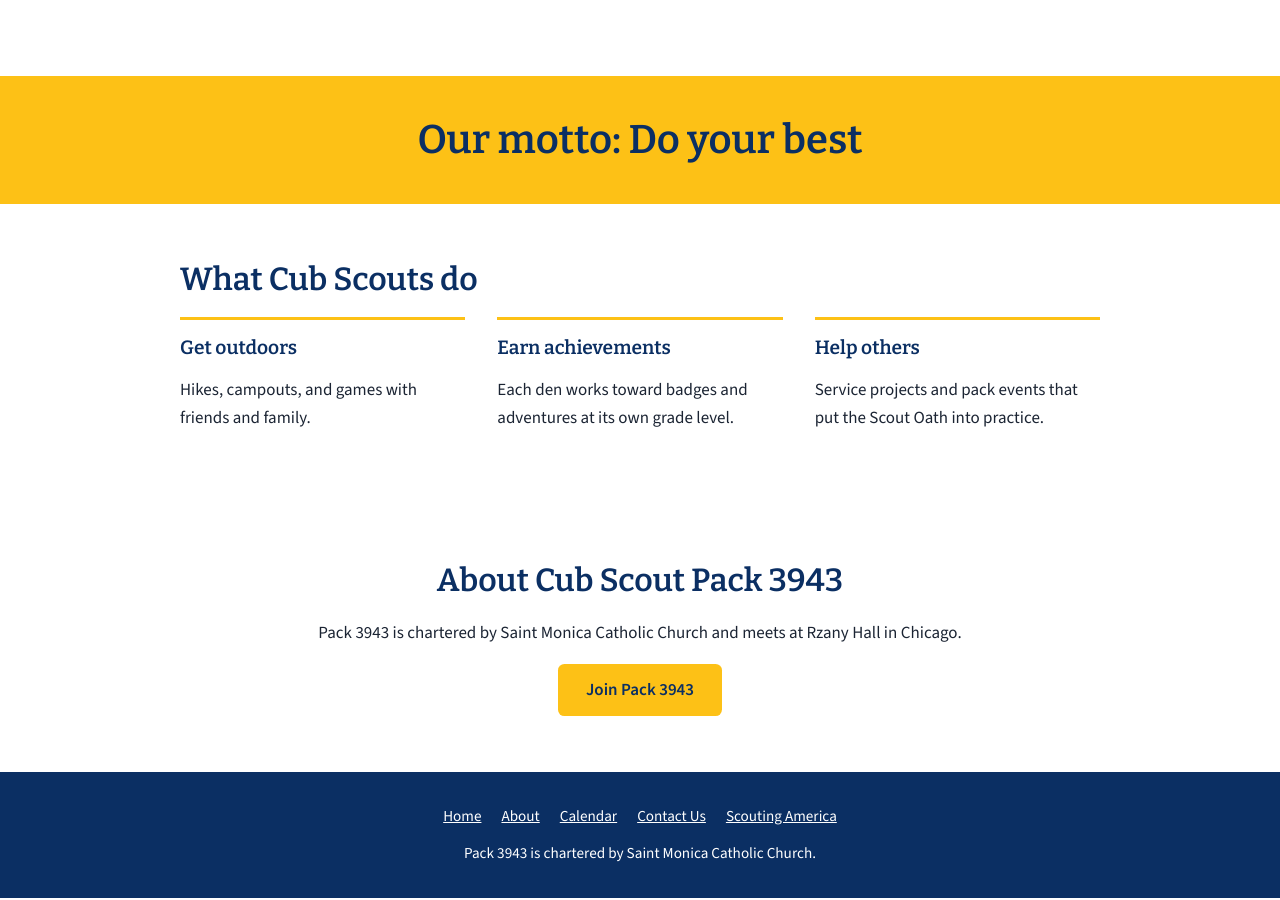
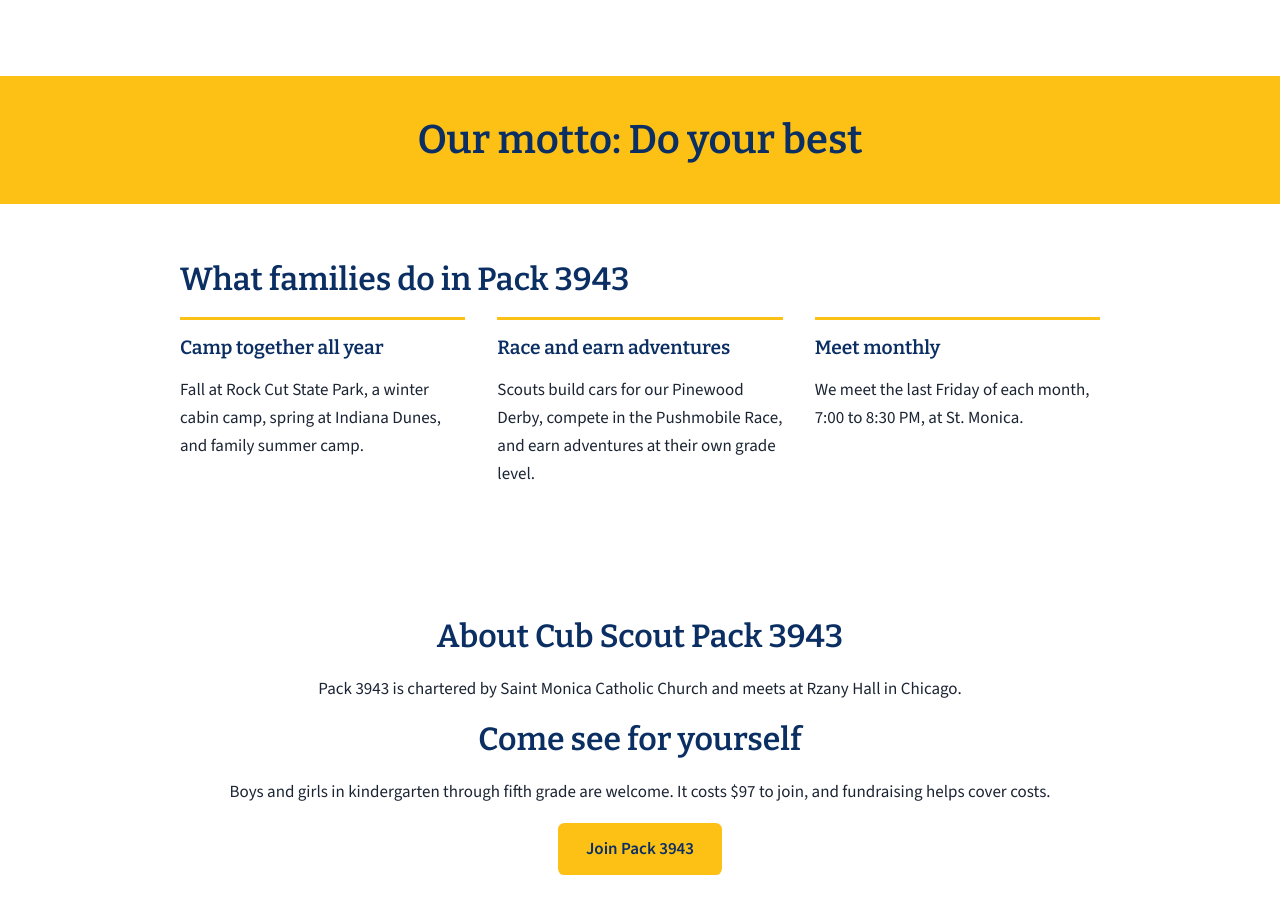
Before and after one commit to pack-3943/pack-3943.github.io, a Jekyll site: the page built from index.markdown, in a window 1280 px wide and 900 px high, scrolled down 808 px. Built offline with Jekyll 4.4.1, drawn with Linux system fonts in a browser that asks for light colours.

Commit message:
adding more details

```diff
--- a/index.markdown
+++ b/index.markdown
@@ -33,19 +33,19 @@ layout: default
 
 <section class="band">
   <div class="wrap">
-    <h2>What Cub Scouts do</h2>
+    <h2>What families do in Pack 3943</h2>
     <div class="three-col">
       <div>
-        <h3>Get outdoors</h3>
-        <p>Hikes, campouts, and games with friends and family.</p>
+        <h3>Camp together all year</h3>
+        <p>Fall at Rock Cut State Park, a winter cabin camp, spring at Indiana Dunes, and family summer camp.</p>
       </div>
       <div>
-        <h3>Earn achievements</h3>
-        <p>Each den works toward badges and adventures at its own grade level.</p>
+        <h3>Race and earn adventures</h3>
+        <p>Scouts build cars for our Pinewood Derby, compete in the Pushmobile Race, and earn adventures at their own grade level.</p>
       </div>
       <div>
-        <h3>Help others</h3>
-        <p>Service projects and pack events that put the Scout Oath into practice.</p>
+        <h3>Meet monthly</h3>
+        <p>We meet the last Friday of each month, 7:00 to 8:30 PM, at St. Monica.</p>
       </div>
     </div>
   </div>
@@ -55,6 +55,8 @@ layout: default
   <div class="wrap">
     <h2>About Cub Scout Pack 3943</h2>
     <p>Pack 3943 is chartered by Saint Monica Catholic Church and meets at Rzany Hall in Chicago.</p>
-    <a class="button" href="{{ '/contact/' | relative_url }}">Join Pack 3943</a>
+    <h2>Come see for yourself</h2>
+    <p>Boys and girls in kindergarten through fifth grade are welcome. It costs $97 to join, and fundraising helps cover costs.</p>
+     <a class="button" href="{{ '/contact/' | relative_url }}">Join Pack 3943</a>
   </div>
 </section>
```
Also changed, not shown: 2 other files.
